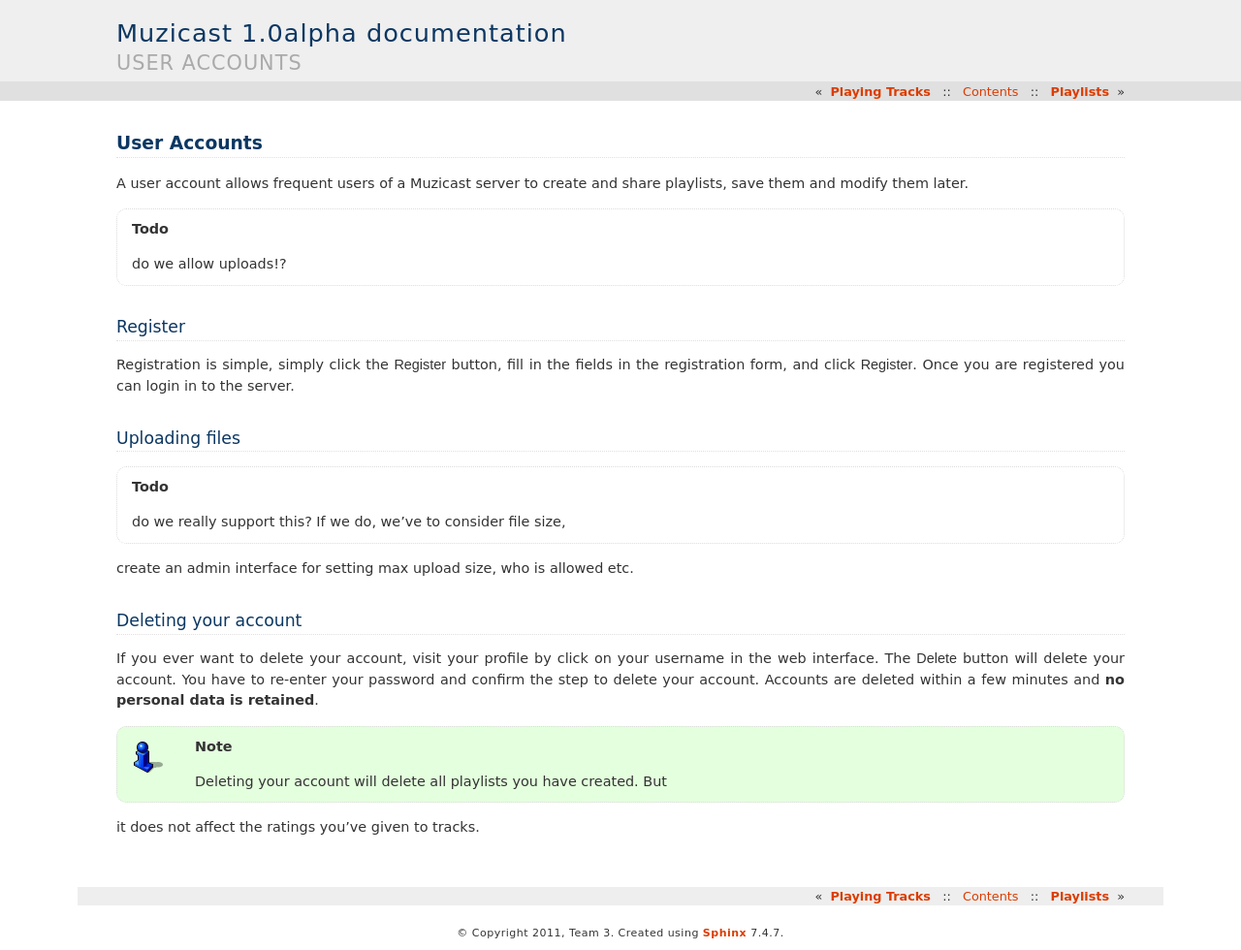
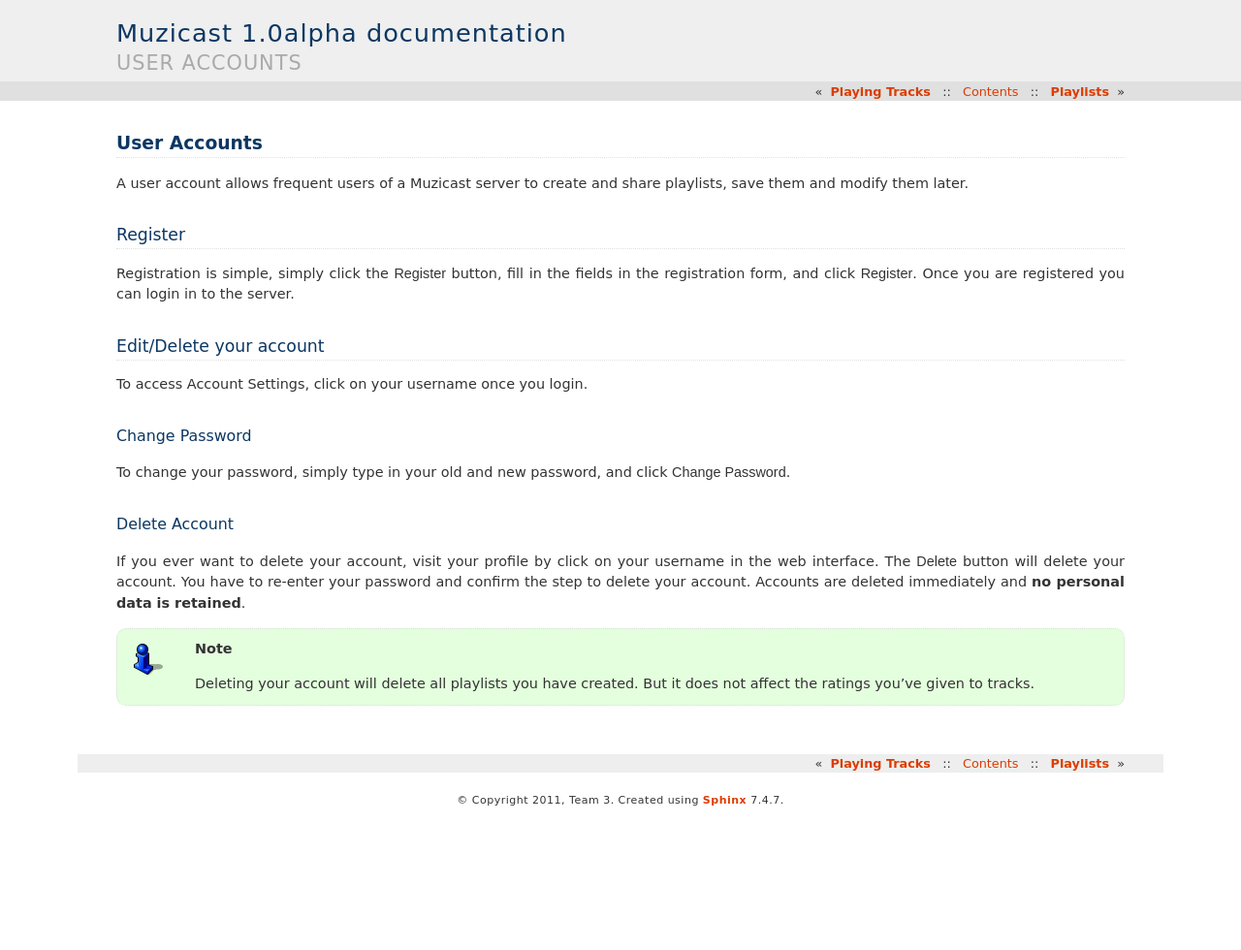
Before and after one commit to nikhilm/muzicast, a Sphinx documentation site: the page built from docs/usermanual/source/using/register.rst, in a window 1280 px wide. Shown: the whole page at 97% size. Built offline with Sphinx 7.4.7, drawn with Linux system fonts in a browser that asks for light colours; pages that are not in the unit, such as notebooks, are missing from menus; after the commit the page ends 900 px from its top, so only the background shows below that.

Commit message:
Manual updates

```diff
--- a/docs/usermanual/source/quickstart.rst
+++ b/docs/usermanual/source/quickstart.rst
@@ -63,6 +63,7 @@
 
 Once the setup is done, you should not be at the Muzicast home screen. You
 can see the artists, albums and tracks. To play a track,
-simply click the arrow next to it.
+simply click the song title. The embedded flash player on that page will start
+playing the song.
 
 To create playlists or listen to songs in your favourite music player, :doc:`read on </using>`.
--- a/docs/usermanual/source/using/register.rst
+++ b/docs/usermanual/source/using/register.rst
@@ -3,8 +3,6 @@
 
 A user account allows frequent users of a Muzicast server
 to create and share playlists, save them and modify them later.
-
-.. todo:: do we allow uploads!?
 
 Register
 --------
@@ -13,19 +11,23 @@
 the fields in the registration form, and click :guilabel:`Register`. Once you
 are registered you can login in to the server.
 
-Uploading files
----------------
+Edit/Delete your account
+------------------------
 
-.. todo:: do we really support this? If we do, we've to consider file size,
-create an admin interface for setting max upload size, who is allowed etc.
+To access Account Settings, click on your username once you login.
 
-Deleting your account
----------------------
+Change Password
+^^^^^^^^^^^^^^^
+
+To change your password, simply type in your old and new password, and click
+:guilabel:`Change Password`.
+
+Delete Account
+^^^^^^^^^^^^^^
 
 If you ever want to delete your account, visit your profile by click on your username
 in the web interface. The :guilabel:`Delete` button will delete your account.
 You have to re-enter your password and confirm the step to delete your account.
-Accounts are deleted within a few minutes and **no personal data is retained**.
+Accounts are deleted immediately and **no personal data is retained**.
 
-.. note:: Deleting your account will delete all playlists you have created. But
-it does not affect the ratings you've given to tracks.
+.. note:: Deleting your account will delete all playlists you have created. But it does not affect the ratings you've given to tracks.
```
